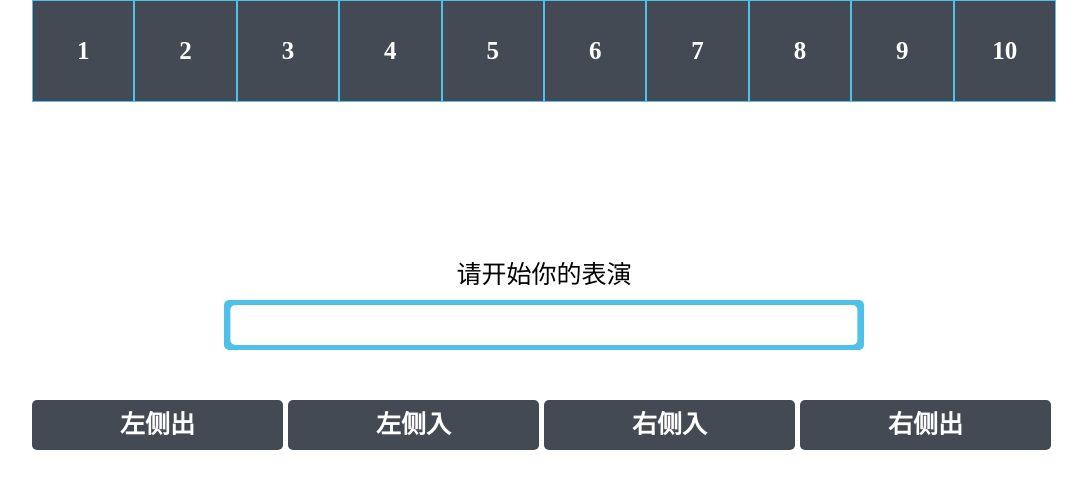
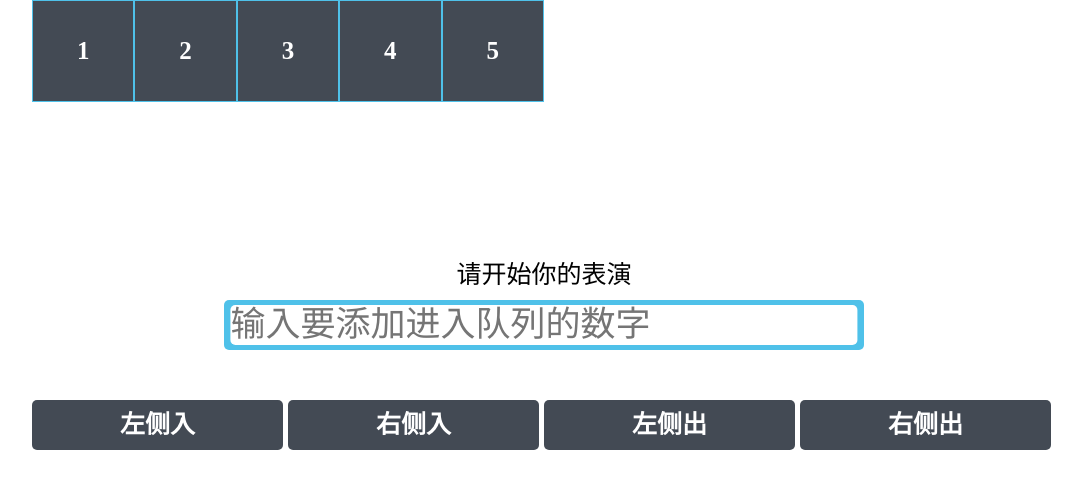
Before and after one commit to HZ-RotatingBlock/IFE_TASK_2_4_1, a plain HTML site: page index.html in a window 1280 px wide. Both pictures are taken after a click on the item "右侧入". Shown: the whole page, without its empty margins (96-1183 px from the left). Drawn offline with Linux system fonts and the light colour scheme.

Commit message:
index.html updated

```diff
--- a/index.html
+++ b/index.html
@@ -13,25 +13,86 @@
 				<li class="content_list">3</li>
 				<li class="content_list">4</li>
 				<li class="content_list">5</li>
-				<li class="content_list">6</li>
-				<li class="content_list">7</li>
-				<li class="content_list">8</li>
-				<li class="content_list">9</li>
-				<li class="content_list">10</li>
 			</ul>
 		</div>
 		<div class="input">
 			<lable for="input_add">请开始你的表演</lable>
-			<input type="text" name="input_add" id="input_add">
+			<input type="text" name="input_add" id="input_add" placeholder="输入要添加进入队列的数字">
 		</div>
 		<ul class="control">
-			<li class="control_list">左侧出</li>
 			<li class="control_list">左侧入</li>
 			<li class="control_list">右侧入</li>
+			<li class="control_list">左侧出</li>
 			<li class="control_list">右侧出</li>
 		</ul>
 	</body>
 	<script type="text/javascript">
+		window.onload = function(){
+			//获取显示列表
+			var ul_list = document.getElementsByClassName("content_ul")[0];
+			var li_list = document.getElementsByClassName("content_list");
+			//获取输入框内容
+			var input_value = document.getElementById("input_add");
+			//获取操作按钮
+			var leftIn = document.getElementsByClassName("control_list")[0];
+			var rightIn = document.getElementsByClassName("control_list")[1];
+			var leftOut = document.getElementsByClassName("control_list")[2];
+			var rightOut = document.getElementsByClassName("control_list")[3];
+			alert(ul_list.removeChild(ul_list.lastChild));//移除ul列表中的最后一个子元素
+			//左侧入
+
+			//右侧入
+			rightIn.onclick = function(){
+				addClass(this,'button_clickchange');
+				var input_content = Number(input_value.value);
+				if(input_content != ""&&typeof(input_content) == 'number'&&!isNaN(input_content)){
+					ul_list.innerHTML += "<li class='content_list'>" + input_content + "</li>";
+					input_value.value = "";
+				}else if(isNaN(input_content)){
+					alert("不输入数字我就爆炸了！");
+					input_value.value = "";
+				}else if(input_content == ""){
+					alert("输入点数字吧！");
+				}
+			}
+
+
+			//左侧出
+			leftOut.onclick = function(){
+				addClass(this,'button_clickchange');
+				alert(ul_list.children[0].innerText);
+				ul_list.removeChild(ul_list.children[0]);
+			}
+			//右侧出
+			rightOut.onclick = function(){
+				addClass(this,'button_clickchange');
+				alert(ul_list.children[li_list.length-1].innerText);
+				ul_list.removeChild(ul_list.children[li_list.length-1]);
+			}
+			//指令点击效果
+			leftOut.onmouseout = function(){
+				removeClass(this,'button_clickchange');
+			}
+			leftIn.onmouseout = function(){
+				removeClass(this,'button_clickchange');
+			}
+			rightOut.onmouseout = function(){
+				removeClass(this,'button_clickchange');
+			}
+			rightIn.onmouseout = function(){
+				removeClass(this,'button_clickchange');
+			}
+		}
+		//js模拟jq的addClass效果
+		function addClass(element,csName){
+			element.className+=' '+csName;
+		}
+		//js模拟jq的removeClass效果
+		function removeClass(element, csName) {
+			var reg = new RegExp('(\\s|^)' + csName + '(\\s|$)');
+			element.className = element.className.replace(reg, ' ');
+		}
+
 
 	</script>
 </html>
```
